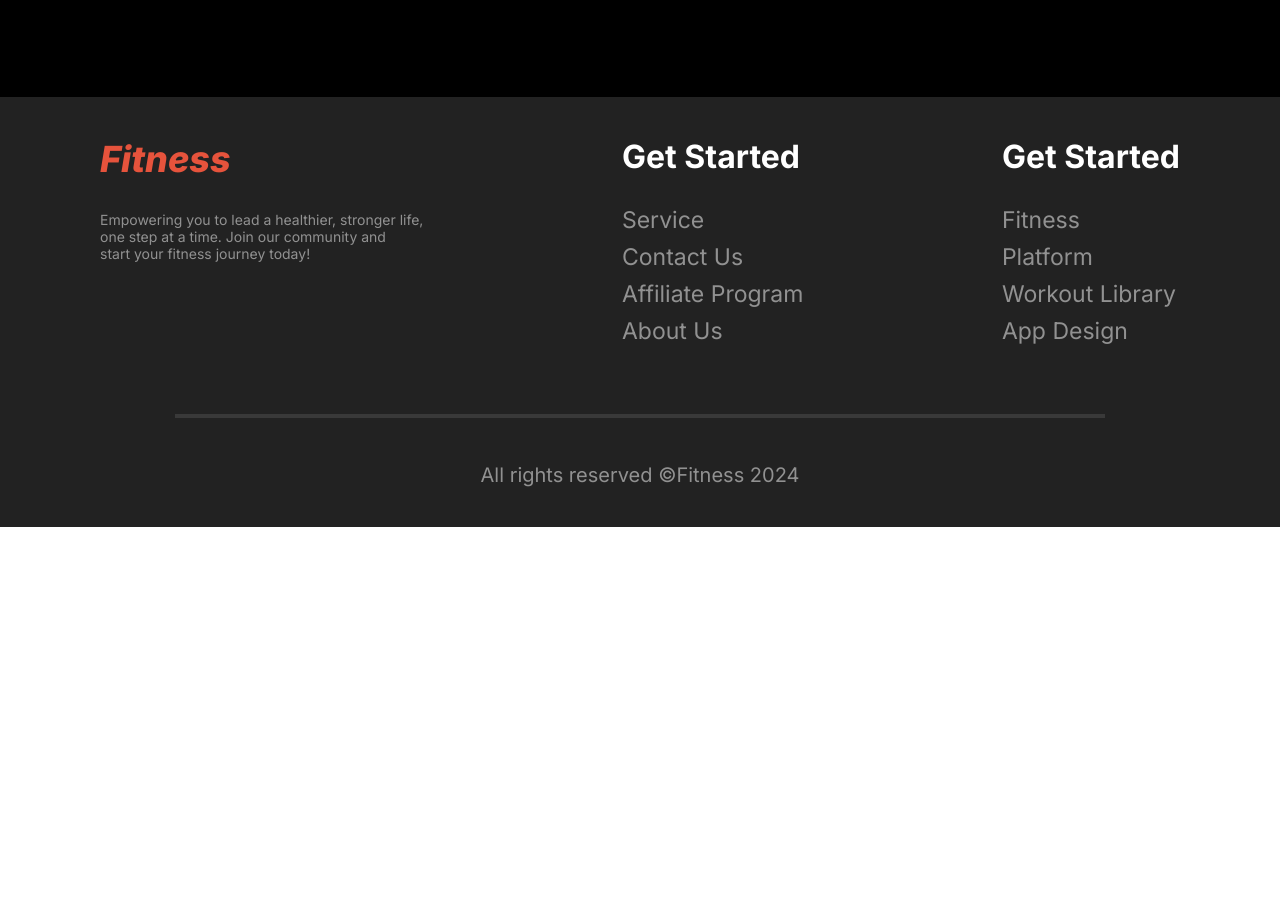
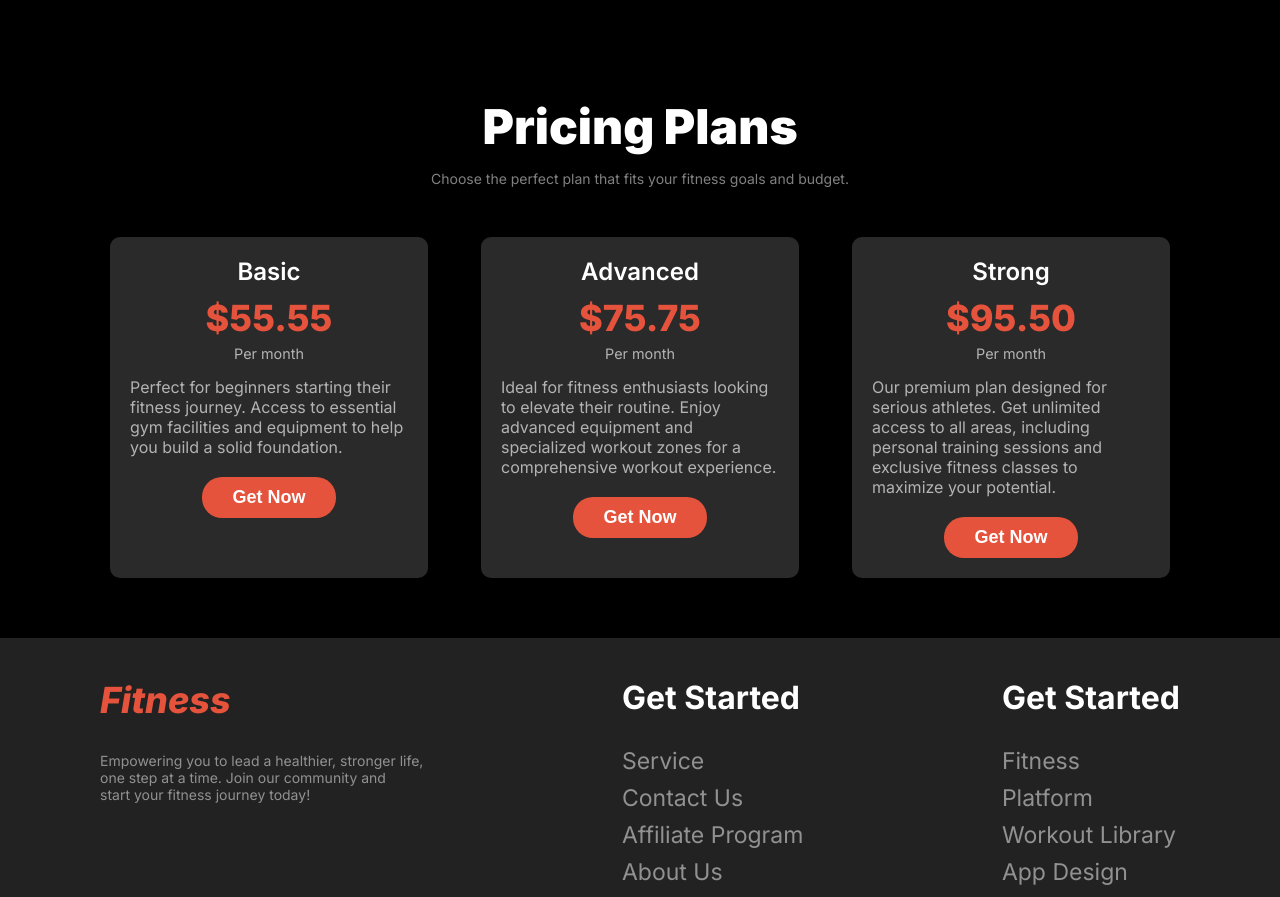
Before and after one commit to AbuKausar/assignment-2-gym, a plain HTML site: page index.html in a window 1280 px wide. Shown: the part 3058-3955 px from the top of the page. Before the commit the page ends 3585 px from the top, so only its background shows below. Drawn offline with Linux system fonts and the light colour scheme.

Commit message:
challenge part pricing plan done

```diff
--- a/index.html
+++ b/index.html
@@ -190,6 +190,38 @@
                 </div>
             </div>
         </section>
+        <section class="pricing-container">
+            <div class="pricing-contents">
+                <h2>Pricing Plans</h2>
+                <p>Choose the perfect plan that fits your fitness goals and budget.</p>
+                <div class="pricing-cards">
+                    <div class="card">
+                        <h3>Basic</h3>
+                        <p class="price">$55.55</p>
+                        <p class="frequency">Per month</p>
+                        <p class="description">Perfect for beginners starting their fitness journey. Access to essential gym facilities and equipment to help you build
+                        a solid foundation.</p>
+                        <button class="get-now">Get Now</button>
+                    </div>
+                    <div class="card">
+                        <h3>Advanced</h3>
+                        <p class="price">$75.75</p>
+                        <p class="frequency">Per month</p>
+                        <p class="description">Ideal for fitness enthusiasts looking to elevate their routine. Enjoy advanced equipment and specialized workout zones
+                        for a comprehensive workout experience.</p>
+                        <button class="get-now">Get Now</button>
+                    </div>
+                    <div class="card">
+                        <h3>Strong</h3>
+                        <p class="price">$95.50</p>
+                        <p class="frequency">Per month</p>
+                        <p class="description">Our premium plan designed for serious athletes. Get unlimited access to all areas, including personal training sessions
+                        and exclusive fitness classes to maximize your potential.</p>
+                        <button class="get-now">Get Now</button>
+                    </div>
+                </div>
+            </div>
+        </section>
     </main>
     <footer>
         <div class="footer-contents">
--- a/styles.css
+++ b/styles.css
@@ -448,6 +448,84 @@ select {
     font-size: 0.9em;
 }
 
+/* -------------------------------pricing styles--------------------------- */
+.pricing-container {
+    background-color: black;
+}
+.pricing-contents {
+    text-align: center;
+    width: 100%;
+    max-width: 1060px;
+    margin: 0 auto;
+}
+
+.pricing-contents h2 {
+    color: rgb(255, 255, 255);
+    font-size: 48px;
+    font-weight: 900;
+    padding-bottom: 14px;
+}
+
+.pricing-contents > p {
+    color: rgba(255, 255, 255, 0.5);
+    font-size: 14px;
+    font-weight: 400;
+    padding-bottom: 50px;
+}
+
+.pricing-cards {
+    display: flex;
+    justify-content: space-between;
+    gap: 20px;
+    padding-bottom: 60px;
+}
+
+.card {
+    background-color: #2a2a2a;
+    padding: 20px;
+    border-radius: 10px;
+    width: 30%;
+    box-shadow: 0 4px 8px rgba(0, 0, 0, 0.3);
+}
+
+.card h3 {
+    color: #fff;
+    margin-bottom: 10px;
+    font-size: 24px;
+    font-weight: 600;
+}
+
+.price {
+color: rgb(230, 83, 60);
+    font-size: 36px;
+    font-weight: 800;
+    margin-bottom: 5px;
+}
+
+.card .frequency {
+    font-size: 0.9em;
+    color: #b3b3b3;
+    margin-bottom: 15px;
+}
+
+.card .description {
+    font-size: 16px;
+    color: #b3b3b3;
+    margin-bottom: 20px;
+    text-align: start;
+}
+
+.get-now {
+    padding: 10px 30px;
+    border: none;
+    cursor: pointer;
+    color: rgb(255, 255, 255);
+    background: rgb(230, 83, 60);
+    font-size: 18px;
+    font-weight: 600;
+    border-radius: 20px;
+}
+
 /* ------------------------------footer styles---------------------------- */
 footer {
     background: rgb(34, 34, 34);
```
